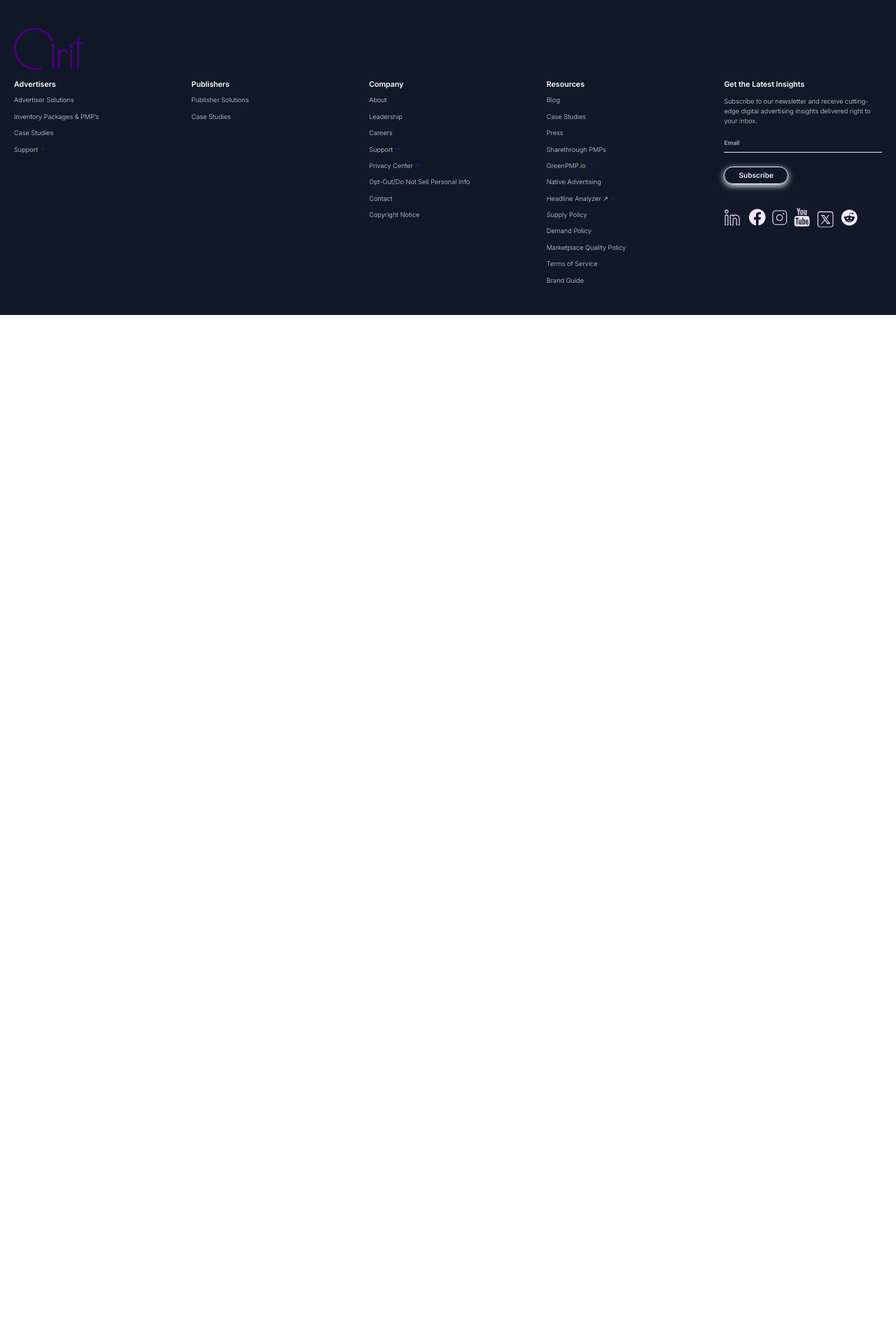
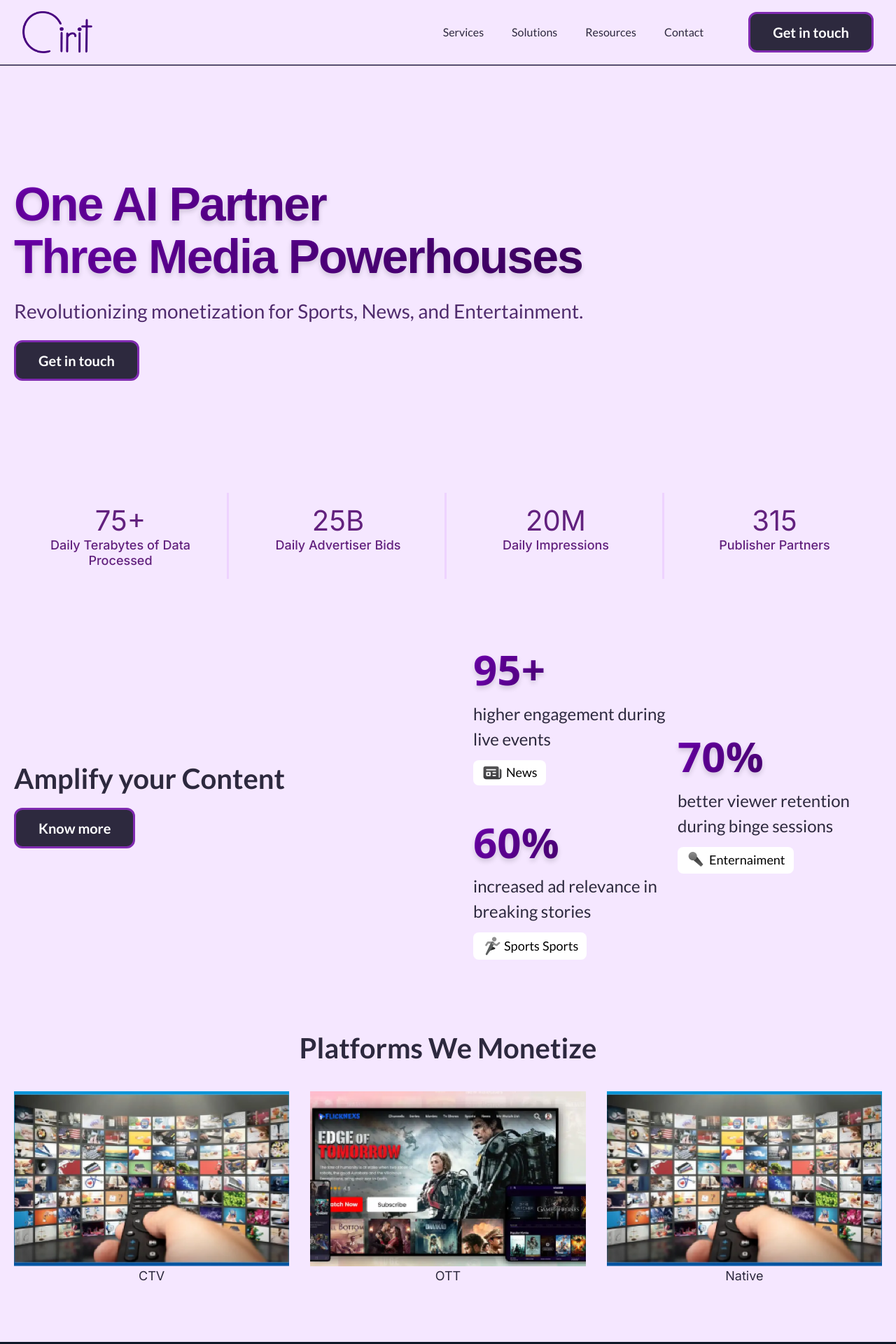
Before and after one commit to shivc868/airitlive, a Next.js app: page / in a window 1280 px wide. Shown: the top 1920 px of the page at 70% size. Before the commit the page ends 800 px from the top, so only its background shows below. Built offline with nearby package versions, Linux system fonts and the light colour scheme.

Commit message:
footer desktop done

```diff
--- a/pages/_app.tsx
+++ b/pages/_app.tsx
@@ -2,6 +2,8 @@ import "@/styles/globals.css";
 import "@/styles/style.css";
 import type { AppProps } from "next/app";
 
+
+
 export default function App({ Component, pageProps }: AppProps) {
   return <Component {...pageProps} />;
 }
--- a/pages/index.tsx
+++ b/pages/index.tsx
@@ -1,22 +1,23 @@
-import Image from "next/image";
+import Footer from "@/components/common/Footer";
+import Header from "@/components/common/Header";
+import Amplify from "@/components/home/Amplify";
+import Hero from "@/components/home/Hero";
+import Platforms from "@/components/home/Platforms";
 import { Inter } from "next/font/google";
-import Header from "@/components/common/Header";
-import Hero from "@/components/home/Hero";
-import Footer from "@/components/common/Footer";
-import Amplify from "@/components/home/Amplify";
-import Platforms from "@/components/home/Platforms";
 
 const inter = Inter({ subsets: ["latin"] });
+
+
 
 export default function Home() {
   return (
     <>
       <main className="bg-main-bg ">
         {" "}
-        {/* <Header />
+        <Header />
         <Hero />
         <Amplify />
-        <Platforms /> */}
+        <Platforms />
         <Footer />
       </main>
     </>
```
